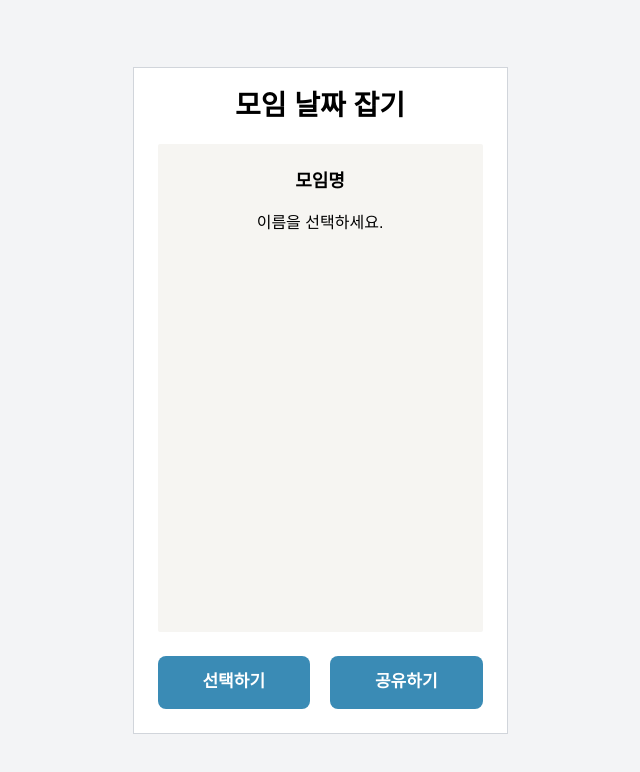
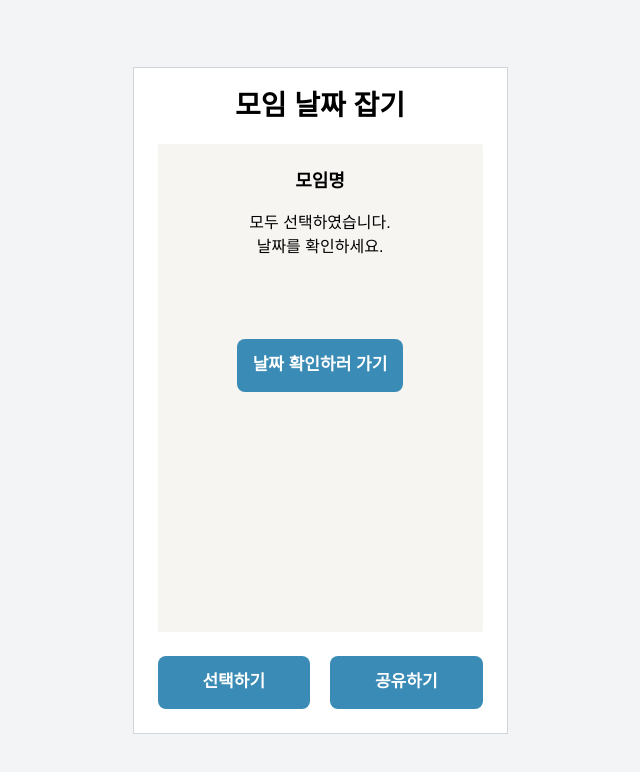
Before and after one commit to kimsuns/catchdate, a Next.js app: page /moimSelectdate in a window 1280 px wide. Shown: the top 772 px of the page, without its empty margins (320-960 px from the left). Built offline with nearby package versions, Linux system fonts and the light colour scheme.

Commit message:
[#6] feat: add move button when member select all

```diff
--- a/app/moimSelectdate/components/SelectName.tsx
+++ b/app/moimSelectdate/components/SelectName.tsx
@@ -1,19 +1,23 @@
 import { useState } from "react";
 import NameTable from "./NameTable";
 import { MoimMemberType } from "@/app/type/type";
+import Button from "@/app/components/Button/Button";
+import { useRouter } from "next/router";
 
 interface SelectNameProps {
   member: MoimMemberType[];
-  onSelectAll: boolean;
+  isSelectAll: boolean;
   // onSelectMember: () => void;
   onSelectMember: (value: MoimMemberType) => void;
+  onSelectAll: () => void;
   selectName: string;
 }
 
 export default function SelectName({
   member,
+  isSelectAll,
+  onSelectMember,
   onSelectAll,
-  onSelectMember,
   selectName,
 }: SelectNameProps) {
   const handleClickName = (item: MoimMemberType): void => {
@@ -25,9 +29,14 @@ export default function SelectName({
   return (
     <div className="flex flex-col gap-10 items-center">
       <div className="text-center">
-        {onSelectAll
-          ? "모두 선택하였습니다. 날짜를 확인하세요."
-          : "이름을 선택하세요."}
+        {isSelectAll ? (
+          <div className="flex flex-col">
+            <span>모두 선택하였습니다.</span>
+            <span>날짜를 확인하세요.</span>
+          </div>
+        ) : (
+          "이름을 선택하세요."
+        )}
       </div>
       <div className="grid grid-cols-2 gap-3">
         {Array.isArray(member) &&
@@ -62,13 +71,15 @@ export default function SelectName({
           ))}
       </div>
       <div className="text-center">
-        {selectName && (
+        {!isSelectAll && selectName && (
           <div className="flex items-center justify-center">
             <div className="text-[#3a8bb5] font-bold">{selectName}</div>
             님을 선택하셨습니다.
           </div>
         )}
-        {onSelectAll && <button>날짜 확인하기</button>}
+        {isSelectAll && (
+          <Button onClick={onSelectAll}>날짜 확인하러 가기</Button>
+        )}
       </div>
     </div>
   );
--- a/app/moimSelectdate/page.tsx
+++ b/app/moimSelectdate/page.tsx
@@ -8,6 +8,7 @@ import SelectName from "./components/SelectName";
 import { MoimMemberType } from "../type/type";
 import Button from "../components/Button/Button";
 import { useModal } from "../hooks/useModal/useModal";
+import { useRouter } from "next/navigation";
 
 // 676d1181eb17bca63e11c0e5
 
@@ -32,7 +33,7 @@ export default function MoimSelectDate() {
     top3: [],
   });
   const [onEditDate, setOnEditDate] = useState(false);
-  const [onSelectAll, setOnSelectAll] = useState(false);
+  const [onSelectAll, setOnSelectAll] = useState(true);
   const [selectMember, setSelectMember] = useState<MoimMemberType>({
     memberId: "",
     name: "",
@@ -41,6 +42,7 @@ export default function MoimSelectDate() {
   });
   const [queryId, setQueryId] = useState<string | null>(null);
   const { Modal, openModal, closeModal } = useModal();
+  const router = useRouter();
 
   useEffect(() => {
     const searchParams = new URLSearchParams(window.location.search);
@@ -108,6 +110,11 @@ export default function MoimSelectDate() {
     });
   };
 
+  const handleMoveMoimTheDayPage = () => {
+    console.log("날짜 확인 가즈아");
+    router.push(`/moimTheday?id=${queryId}`);
+  };
+
   return (
     <div className="relative flex flex-col items-center h-full">
       <header className="text-black font-suit text-[28px] font-semibold leading-none">
@@ -136,7 +143,9 @@ export default function MoimSelectDate() {
         ) : (
           <SelectName
             member={moimData.members}
-            onSelectAll={onSelectAll}
+            isSelectAll={true}
+            // isSelectAll={onSelectAll}
+            onSelectAll={handleMoveMoimTheDayPage}
             onSelectMember={onSelectMember}
             selectName={selectMember.name}
           />
```
